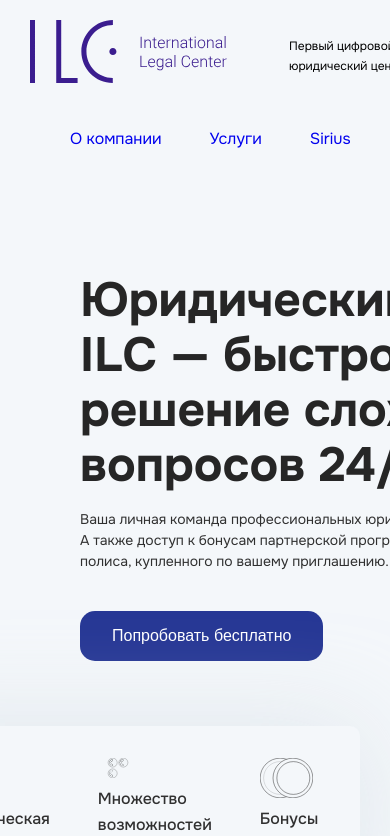
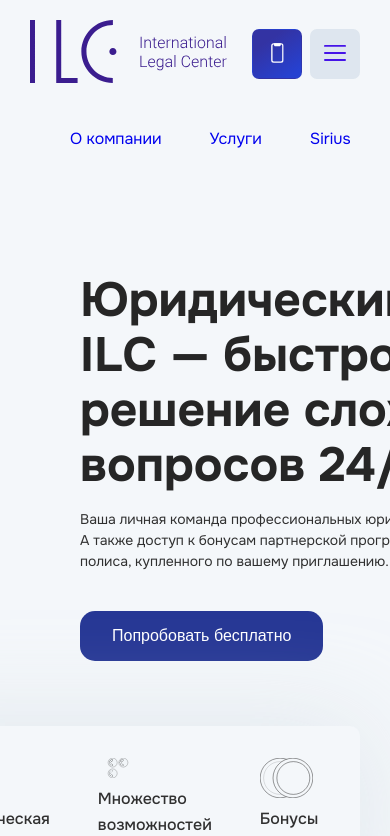
Before and after one commit to evaabsalyamova/legal_template, a React (Create React App) app: page / in a window 390 px wide. Shown: the top 836 px of the page. Built offline with nearby package versions, Linux system fonts and the light colour scheme.

Commit message:
Add mobile buttons & styles

```diff
--- a/src/MainPage/Header/index.tsx
+++ b/src/MainPage/Header/index.tsx
@@ -14,6 +14,10 @@ const Header = () => {
         <div className={styles.contact}>8 (800) 511-37-68</div>
         <button className={styles.login}>Войти</button>
       </div>
+      <div className={styles.mobileButtons}>
+        <button className={styles.headerInfo}>{icons.phone}</button>
+        <button className={styles.headerNav}>{icons.navigation}</button>
+      </div>
     </div>
   );
 };
--- a/src/MainPage/Header/styles.module.css
+++ b/src/MainPage/Header/styles.module.css
@@ -46,3 +46,51 @@
     text-align: center;
     margin-top: 9px;
 }
+
+/* .headerInfo {
+    display: none;
+}
+
+.headerNav {
+    display: none;
+    height: 20px;
+    width: 20px;
+    background: red;
+    border: 1px solid black;
+} */
+.mobileButtons {
+    display: none;
+}
+
+@media (max-width:1000px) {
+    .contactInfo {
+        display: none;
+    }
+
+    .title {
+        display: none;
+    }
+
+    .mobileButtons {
+        display: flex;
+        gap: 8px;
+        align-items: center;
+    }
+
+    .headerInfo {
+        height: 50px;
+        width: 50px;
+        border: 1px solid transparent;
+        border-radius: 7px;
+        background: linear-gradient(326.06deg, #2641D1 11.53%, #3333A3 74.32%);
+        ;
+    }
+
+    .headerNav {
+        height: 50px;
+        width: 50px;
+        border: 1px solid transparent;
+        border-radius: 7px;
+        background: #DEE6EF;
+    }
+}
```
